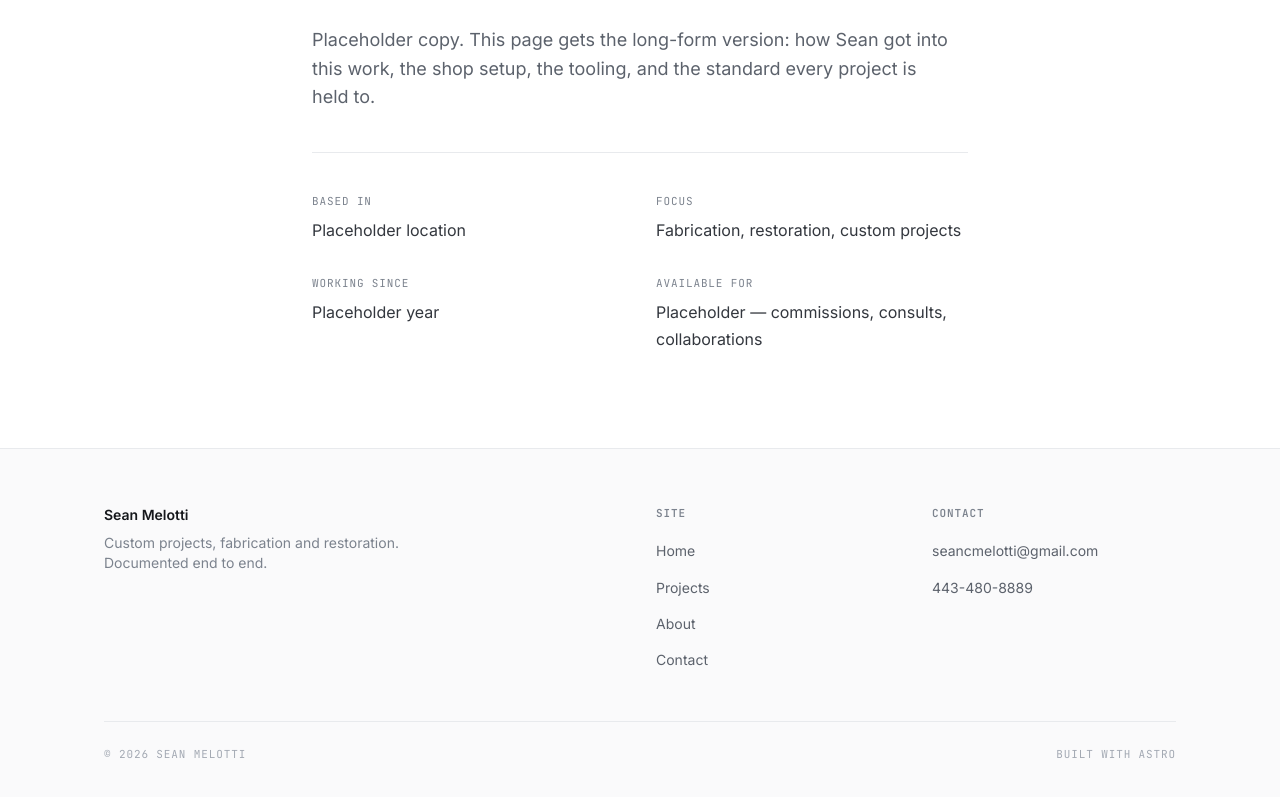
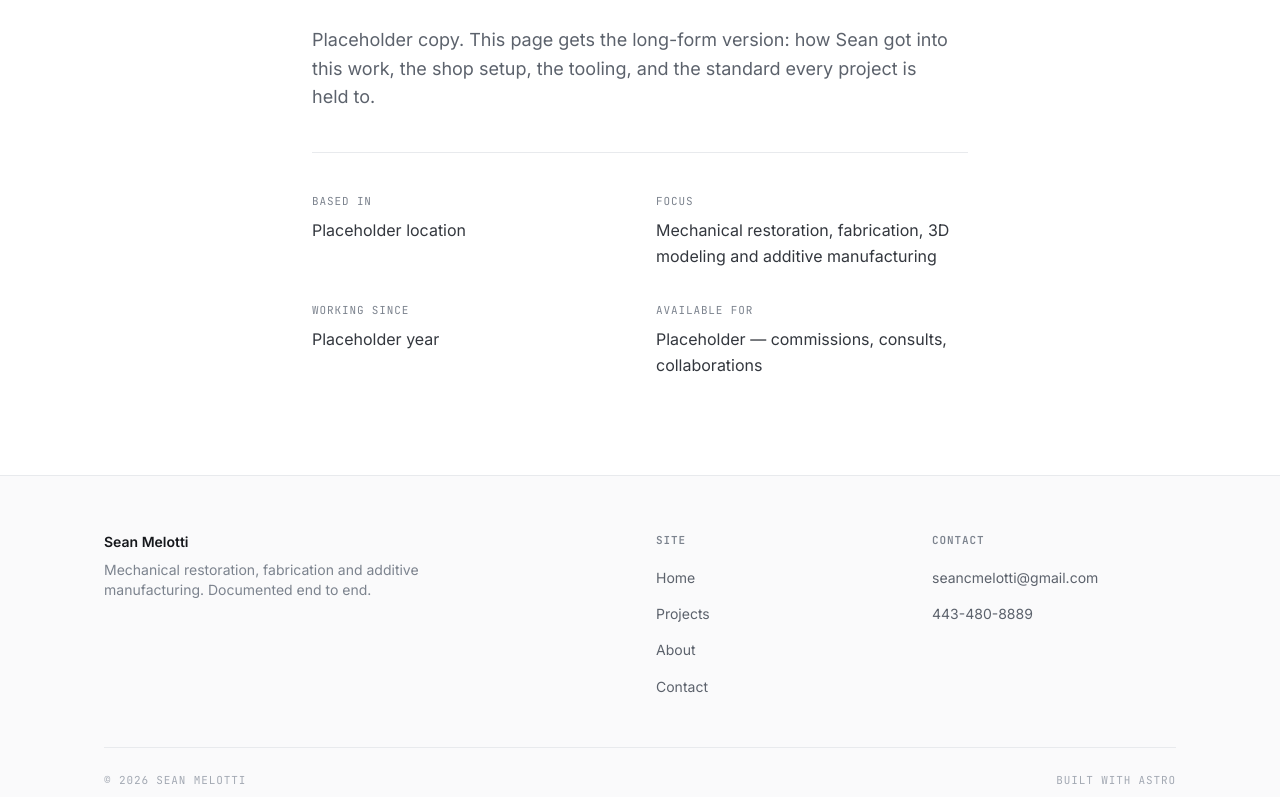
Before and after one commit to Melosea/seanmelotti-portfolio, an Astro site: page /about in a window 1280 px wide. Shown: the part 453-1250 px from the top of the page. Built offline with nearby package versions, Linux system fonts and the light colour scheme; Astro itself is replaced by a stand-in of ours.

Commit message:
Align the remaining copy with Sean's positioning statement
Drops the /builds redirect so the word appears nowhere in the routes, and
brings the footer and About "focus" line in line with mechanical restoration,
fabrication and additive manufacturing.

```diff
--- a/astro.config.mjs
+++ b/astro.config.mjs
@@ -7,11 +7,6 @@ import tailwindcss from '@tailwindcss/vite';
 export default defineConfig({
   site: 'https://seanmelotti.com',
   integrations: [mdx()],
-  // /builds was the original slug. Kept as a redirect so any link that already
-  // went out — or a preview URL Sean shared — still lands on the right page.
-  redirects: {
-    '/builds': '/projects',
-  },
   vite: {
     plugins: [tailwindcss()],
   },
--- a/src/components/Footer.astro
+++ b/src/components/Footer.astro
@@ -10,7 +10,8 @@ const year = new Date().getFullYear();
       <div class="col-span-2 max-w-xs md:col-span-6">
         <p class="text-sm font-[560] text-ink-900">Sean Melotti</p>
         <p class="mt-2 text-sm text-ink-400">
-          Custom projects, fabrication and restoration. Documented end to end.
+          Mechanical restoration, fabrication and additive manufacturing.
+          Documented end to end.
         </p>
       </div>
 
--- a/src/pages/about.astro
+++ b/src/pages/about.astro
@@ -29,7 +29,9 @@ import PageHeader from '../components/PageHeader.astro';
         </div>
         <div>
           <dt class="eyebrow">Focus</dt>
-          <dd class="mt-2 text-ink-700">Fabrication, restoration, custom projects</dd>
+          <dd class="mt-2 text-ink-700">
+            Mechanical restoration, fabrication, 3D modeling and additive manufacturing
+          </dd>
         </div>
         <div>
           <dt class="eyebrow">Working since</dt>
```
